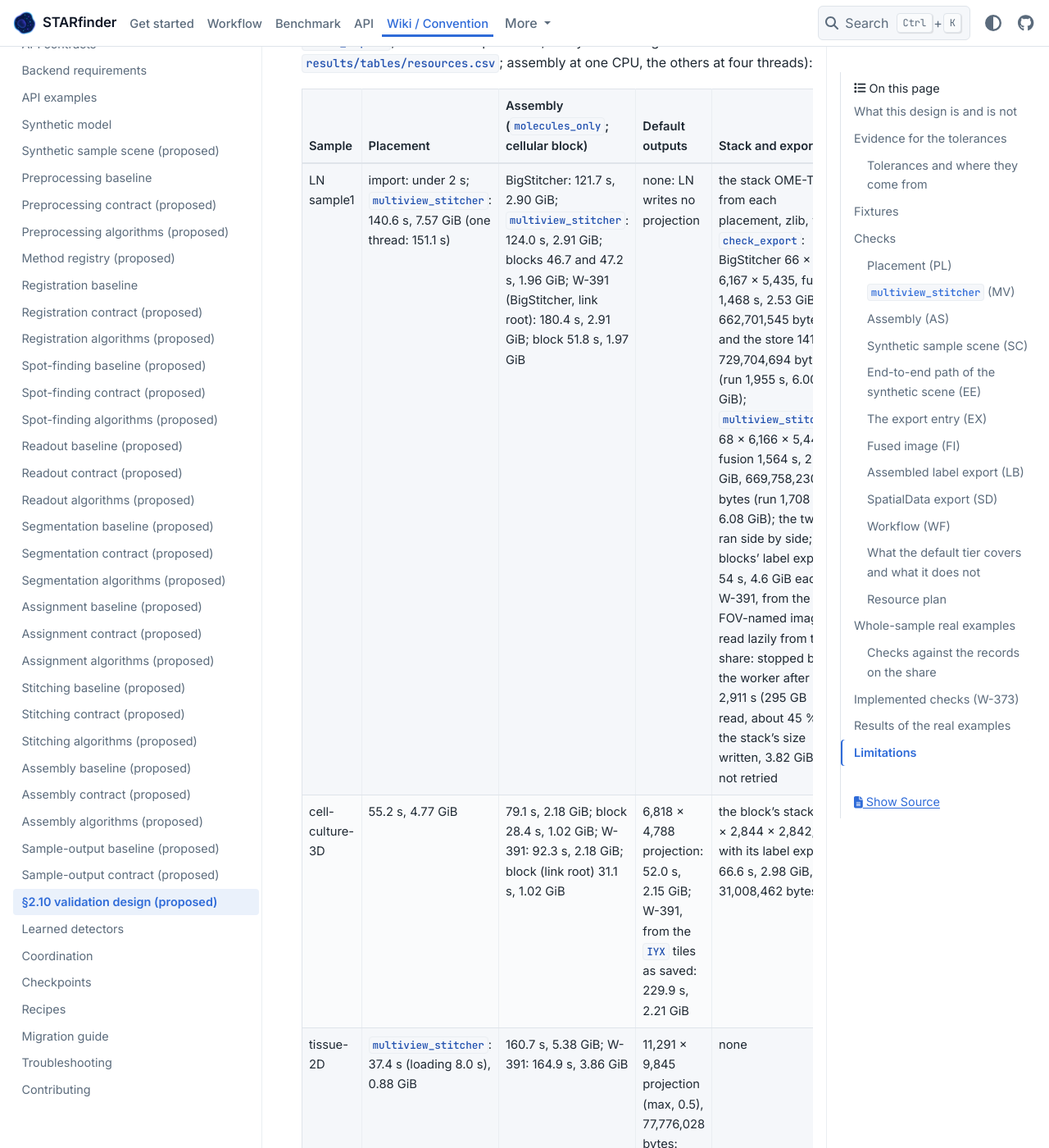
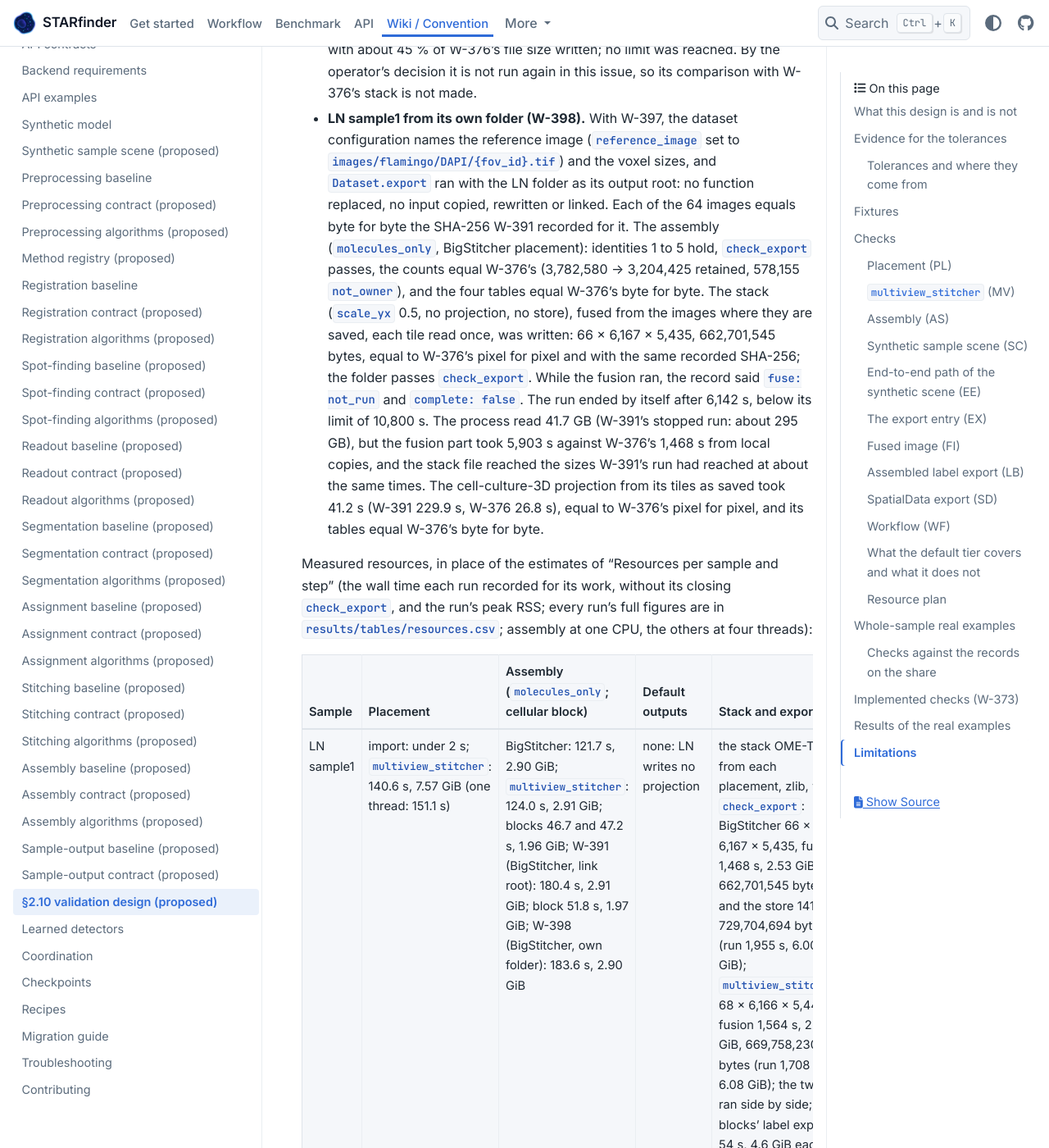
Before and after one commit to wanglab-broad/starfinder, a Sphinx documentation site: the page built from docs/stitching-assembly-validation.md, in a window 1280 px wide and 1400 px high, scrolled down 90687 px. Shown: the whole window at 82% size. Built offline with Sphinx 7.4.7 and the PyData theme 0.15.4, drawn with Linux system fonts in a browser that asks for light colours; some of the changed text lies outside the part shown.

Commit message:
feat(w-398): run LN sample1 through the unchanged export from its own…
I ran LN sample1 through the unchanged Dataset.export with the LN
dataset's own folder as the output root. The reference image was named
through `reference_image` and the voxel sizes through the configuration;
nothing was replaced, copied, rewritten or linked. All 64 LN images
matched W-391's recorded SHA-256. The assembly holds identities 1 to 5,
passes check_export, and its four tables equal W-376's byte for byte.
The stack (`dimensionality: stack`, `scale_yx` 0.5) ran to its own end
in 6,142 s, below the 10,800 s limit. It is 66 × 6,167 × 5,435 and
662,701,545 bytes, passes check_export, …

Linear-Issue: W-398

```diff
--- a/docs/stitching-assembly-validation.md
+++ b/docs/stitching-assembly-validation.md
@@ -808,7 +808,13 @@ W-390, in the run directory
 `/home/unix/jiahao/wanglab/jiahao/test/starfinder_benchmark/runs/W-391/20261008T203138Z-905169ae`
 (`worker-notes.md`, `results/manifest.json`, `results/comparison/`), from the saved
 placements of W-389 (tissue-2D) and W-376 (cell-culture-3D, LN sample1 BigStitcher); no
-placement was made again. The sentences marked W-391 are from that run.
+placement was made again. The sentences marked W-391 are from that run. W-398 ran LN
+sample1 through the unchanged `Dataset.export` from the dataset's own folder, and the
+cell-culture-3D projection again, on 2026-10-09, at revision `5ffee25`, which holds W-397,
+in the run directory
+`/home/unix/jiahao/wanglab/jiahao/test/starfinder_benchmark/runs/W-398/20261009T045906Z-2d4054c3`
+(`worker-notes.md`, `results/manifest.json`, `results/comparison/`), from the same saved
+placements of W-376; the sentences marked W-398 are from that run.
 
 * **Inventory.** The 190 molecule tables (LN sample1 64, 3,782,580 rows; tissue-2D 56,
   5,353,714; cell-culture-3D 70, 2,458,865) equal the operator's inventory of 2026-10-07 in
@@ -868,6 +874,23 @@ placement was made again. The sentences marked W-391 are from that run.
   2,911 s, having misjudged its progress from the writer's bursts, with about 45 % of
   W-376's file size written; no limit was reached. By the operator's decision it is not run
   again in this issue, so its comparison with W-376's stack is not made.
+* **LN sample1 from its own folder (W-398).** With W-397, the dataset configuration names
+  the reference image (`reference_image` set to `images/flamingo/DAPI/{fov_id}.tif`) and the
+  voxel sizes, and `Dataset.export` ran with the LN folder as its output root: no function
+  replaced, no input copied, rewritten or linked. Each of the 64 images equals byte for byte
+  the SHA-256 W-391 recorded for it. The assembly (`molecules_only`, BigStitcher placement):
+  identities 1 to 5 hold, `check_export` passes, the counts equal W-376's (3,782,580 →
+  3,204,425 retained, 578,155 `not_owner`), and the four tables equal W-376's byte for byte.
+  The stack (`scale_yx` 0.5, no projection, no store), fused from the images where they are
+  saved, each tile read once, was written: 66 × 6,167 × 5,435, 662,701,545 bytes, equal to
+  W-376's pixel for pixel and with the same recorded SHA-256; the folder passes
+  `check_export`. While the fusion ran, the record said `fuse: not_run` and
+  `complete: false`. The run ended by itself after 6,142 s, below its limit of 10,800 s. The
+  process read 41.7 GB (W-391's stopped run: about 295 GB), but the fusion part took 5,903 s
+  against W-376's 1,468 s from local copies, and the stack file reached the sizes W-391's run
+  had reached at about the same times. The cell-culture-3D projection from its tiles as
+  saved took 41.2 s (W-391 229.9 s, W-376 26.8 s), equal to W-376's pixel for pixel, and its
+  tables equal W-376's byte for byte.
 
 Measured resources, in place of the estimates of "Resources per sample and step" (the wall
 time each run recorded for its work, without its closing `check_export`, and the run's peak
@@ -876,8 +899,8 @@ the others at four threads):
 
 | Sample | Placement | Assembly (`molecules_only`; cellular block) | Default outputs | Stack and export |
 | --- | --- | --- | --- | --- |
-| LN sample1 | import: under 2 s; `multiview_stitcher`: 140.6 s, 7.57 GiB (one thread: 151.1 s) | BigStitcher: 121.7 s, 2.90 GiB; `multiview_stitcher`: 124.0 s, 2.91 GiB; blocks 46.7 and 47.2 s, 1.96 GiB; W-391 (BigStitcher, link root): 180.4 s, 2.91 GiB; block 51.8 s, 1.97 GiB | none: LN writes no projection | the stack OME-TIFF from each placement, zlib, with `check_export`: BigStitcher 66 × 6,167 × 5,435, fusion 1,468 s, 2.53 GiB, 662,701,545 bytes, and the store 141.5 s, 729,704,694 bytes (run 1,955 s, 6.00 GiB); `multiview_stitcher` 68 × 6,166 × 5,441, fusion 1,564 s, 2.53 GiB, 669,758,230 bytes (run 1,708 s, 6.08 GiB); the two ran side by side; the blocks' label exports 54 s, 4.6 GiB each; W-391, from the FOV-named images read lazily from the share: stopped by the worker after 2,911 s (295 GB read, about 45 % of the stack's size written, 3.82 GiB), not retried |
-| cell-culture-3D | 55.2 s, 4.77 GiB | 79.1 s, 2.18 GiB; block 28.4 s, 1.02 GiB; W-391: 92.3 s, 2.18 GiB; block (link root) 31.1 s, 1.02 GiB | 6,818 × 4,788 projection: 52.0 s, 2.15 GiB; W-391, from the `IYX` tiles as saved: 229.9 s, 2.21 GiB | the block's stack, 33 × 2,844 × 2,842, with its label export: 66.6 s, 2.98 GiB, 31,008,462 bytes |
+| LN sample1 | import: under 2 s; `multiview_stitcher`: 140.6 s, 7.57 GiB (one thread: 151.1 s) | BigStitcher: 121.7 s, 2.90 GiB; `multiview_stitcher`: 124.0 s, 2.91 GiB; blocks 46.7 and 47.2 s, 1.96 GiB; W-391 (BigStitcher, link root): 180.4 s, 2.91 GiB; block 51.8 s, 1.97 GiB; W-398 (BigStitcher, own folder): 183.6 s, 2.90 GiB | none: LN writes no projection | the stack OME-TIFF from each placement, zlib, with `check_export`: BigStitcher 66 × 6,167 × 5,435, fusion 1,468 s, 2.53 GiB, 662,701,545 bytes, and the store 141.5 s, 729,704,694 bytes (run 1,955 s, 6.00 GiB); `multiview_stitcher` 68 × 6,166 × 5,441, fusion 1,564 s, 2.53 GiB, 669,758,230 bytes (run 1,708 s, 6.08 GiB); the two ran side by side; the blocks' label exports 54 s, 4.6 GiB each; W-391, from the FOV-named images read lazily from the share: stopped by the worker after 2,911 s (295 GB read, about 45 % of the stack's size written, 3.82 GiB), not retried; W-398, from the same images, each read once: fusion 5,903 s, 4.74 GiB, 662,701,545 bytes (run 6,142 s, 7.62 GiB, 41.7 GB read) |
+| cell-culture-3D | 55.2 s, 4.77 GiB | 79.1 s, 2.18 GiB; block 28.4 s, 1.02 GiB; W-391: 92.3 s, 2.18 GiB; block (link root) 31.1 s, 1.02 GiB | 6,818 × 4,788 projection: 52.0 s, 2.15 GiB; W-391, from the `IYX` tiles as saved: 229.9 s, 2.21 GiB; W-398, each tile read once: 41.2 s, 2.21 GiB | the block's stack, 33 × 2,844 × 2,842, with its label export: 66.6 s, 2.98 GiB, 31,008,462 bytes |
 | tissue-2D | `multiview_stitcher`: 37.4 s (loading 8.0 s), 0.88 GiB | 160.7 s, 5.38 GiB; W-391: 164.9 s, 3.86 GiB | 11,291 × 9,845 projection (max, 0.5), 77,776,028 bytes: 86.4 s, 4.76 GiB; W-391: 89.1 s, 3.59 GiB | none |
 
 No run reached its limit; the largest export folder holds 2.13 GB. Assumptions
@@ -901,14 +924,16 @@ The overlap count is computed by the issue's script, which gives 2 on `label_pai
 upper bound on the cells retained twice whose observations share a voxel, recorded for
 Jiahao's decision on cells with several observations, not acted on.
 
-**What these examples do not show.** W-391 shows the export of the files as saved for
-tissue-2D and the cell-culture-3D whole sample only. LN sample1 and both cellular blocks went
-through links: the export finds an assignment folder only at
-`checkpoints/<fov>/assignment/<name>/` and a grid only at `images/ref_merged/<fov>.tif`
-under the dataset's root, so the route from the W-382 folders and the LN images where they
-are saved is not shown. The LN stack from the files as saved is not shown: it was not
-written, so its equality with W-376's stack is not shown either. No cells exist for tissue-2D. A9 is not verified, because
-no store holds `cell_labels`. A4 stays open.
+**What these examples do not show.** The export of the files as saved is shown for
+tissue-2D and the cell-culture-3D whole sample (W-391) and for LN sample1, its assembly and
+its stack, from its own folder with the configured reference image (W-398). Both cellular
+blocks went through links: the export finds an assignment folder only at
+`checkpoints/<fov>/assignment/<name>/` under the dataset's root, so the route from the
+W-382 folders where they are saved is not shown. Where the LN fusion's time goes is not
+shown: reading each tile once cut the bytes read, but not the fusion's wall time, which
+stays about four times W-376's from local copies. No store was written from the files as
+saved. No cells exist for tissue-2D. A9 is not verified, because no store holds
+`cell_labels`. A4 stays open.
 
 ## Limitations
 
```
